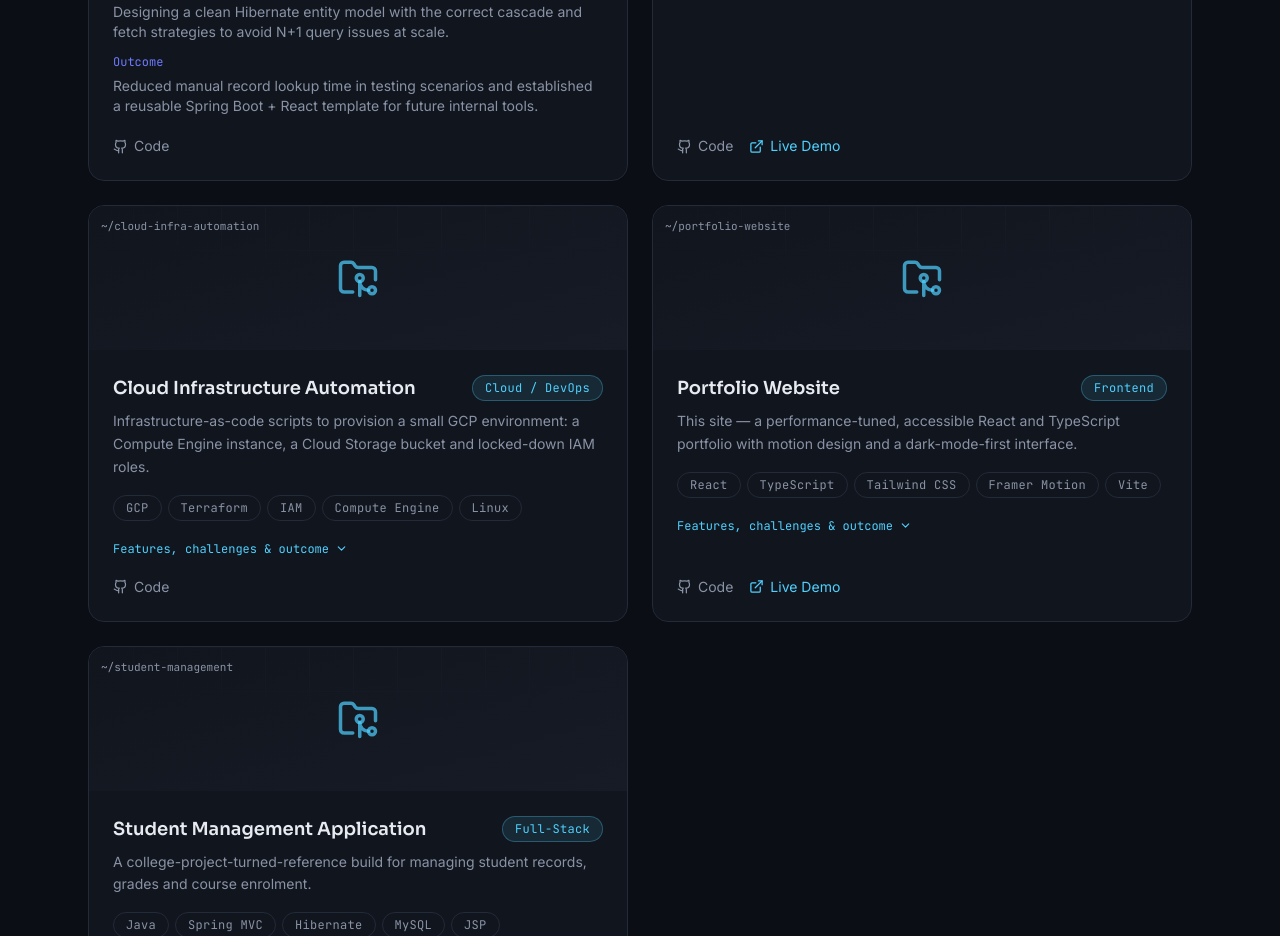
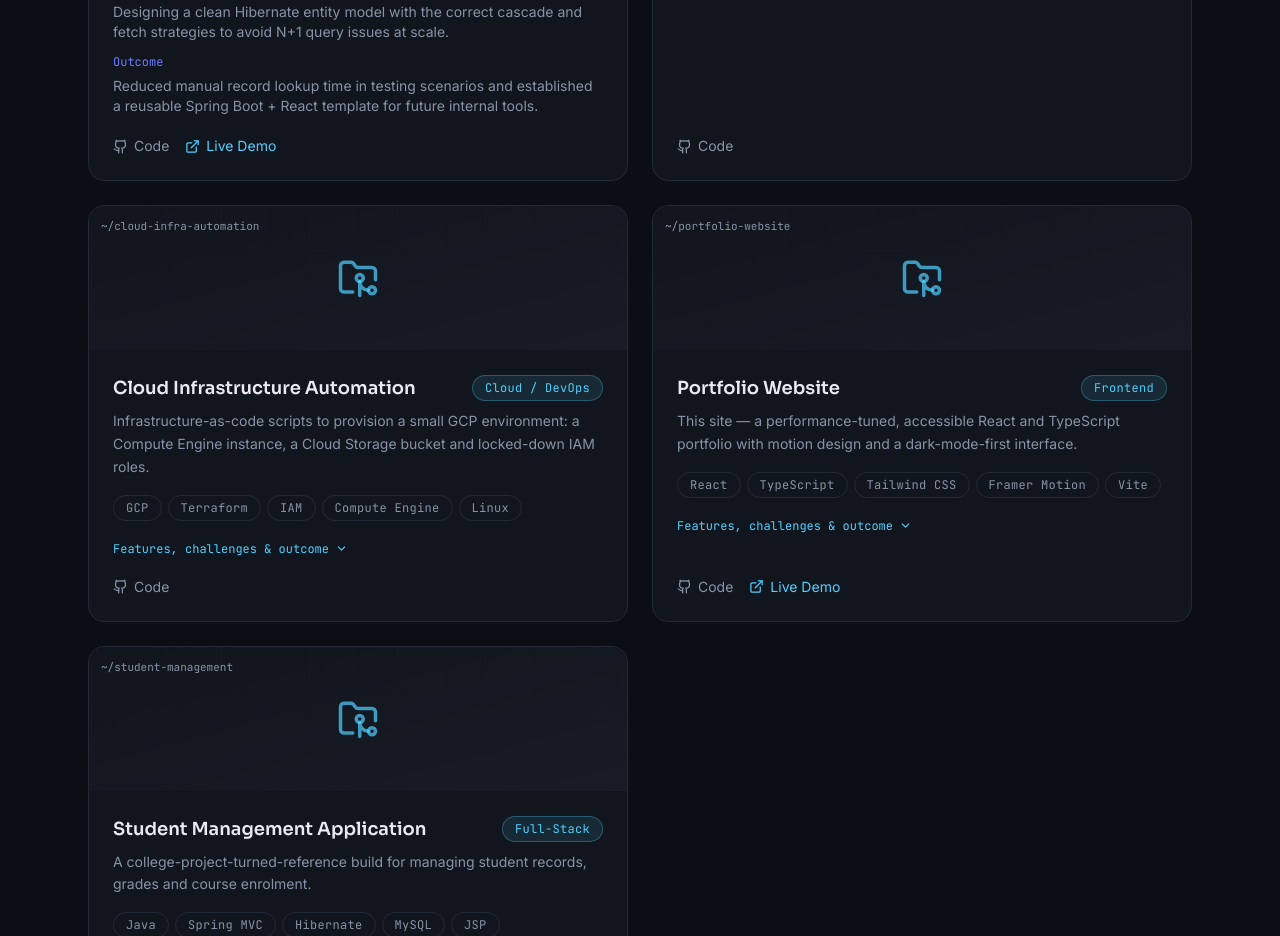
Before and after one commit to KrishnaMurugan18/krishna-kumar-Personal, a React (Vite) app: page / in a window 1280 px wide. Shown: the part 4520-5456 px from the top of the page. Built offline with nearby package versions, Linux system fonts and the light colour scheme.

Commit message:
Live demo link updated for EMS

```diff
--- a/src/data/projects.ts
+++ b/src/data/projects.ts
@@ -18,6 +18,7 @@ export const projects: ProjectItem[] = [
     outcome:
       'Reduced manual record lookup time in testing scenarios and established a reusable Spring Boot + React template for future internal tools.',
     githubUrl: 'https://github.com/KrishnaMurugan18/Employee_Management_System',
+    liveUrl: 'https://employee-management-system-git-main-krishnakumarm18092002.vercel.app/',
   },
   {
     id: 'spring-rest-api',
@@ -36,7 +37,6 @@ export const projects: ProjectItem[] = [
     outcome:
       'Delivered a documented, test-covered API template reused as the backend foundation for two later personal projects.',
     githubUrl: 'https://github.com/krishnamurugan18/spring-boot-rest-api',
-    liveUrl: 'https://employee-management-system-git-main-krishnakumarm18092002.vercel.app/',
   },
   {
     id: 'cloud-infra-automation',
```
